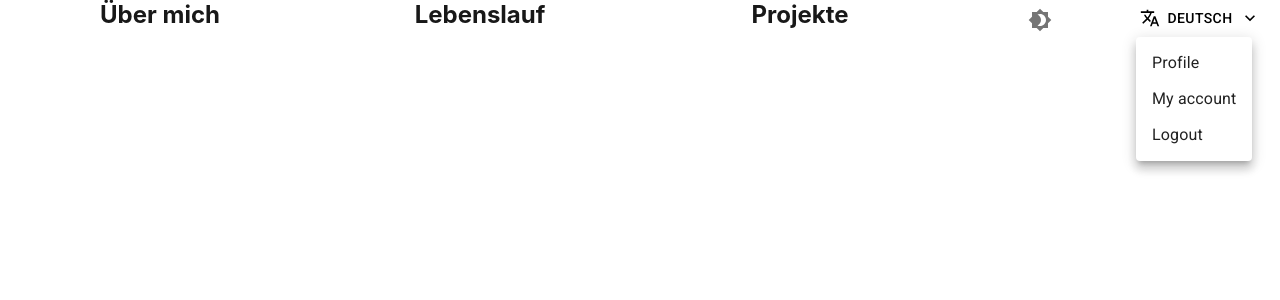
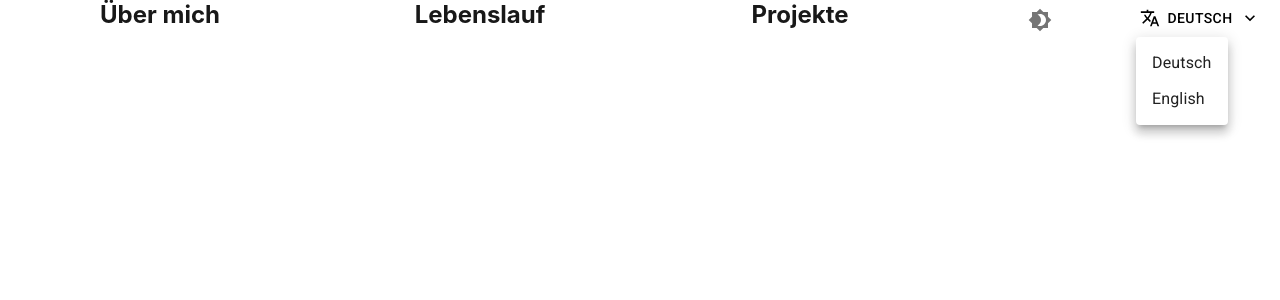
Before and after one commit to bennischober/mono.benjaminschober.de, a React (Create React App) app in the folder app/main-hp-app/: page / in a window 1280 px wide. Both pictures are taken after a click on the button "DEUTSCH". Shown: the top 300 px of the page. Built offline with nearby package versions, Linux system fonts and the light colour scheme.

Commit message:
LangeChange functional
- changes language JSON structure
- moved change language logic to app.jsx
- WIP: theme change (+ all material-ui components)

```diff
--- a/app/main-hp-app/src/App.jsx
+++ b/app/main-hp-app/src/App.jsx
@@ -7,7 +7,7 @@ import {ThemeProvider} from "@material-ui/core";
 
 // might change toggle theme functionality => calculated here and passed as argument (function) to child (Navbar)
 
-class App extends React.Component{
+class App extends React.Component {
     constructor(props) {
         super(props);
         this.handleLanguageChange = this.handleLanguageChange.bind(this);
@@ -18,6 +18,8 @@ class App extends React.Component{
     componentDidMount = () => {
         keepTheme();
         keepLanguage();
+
+        if (localStorage.getItem('language')) this.handleLanguageChange(localStorage.getItem('language'));
     }
 
     handleLanguageChange(lang) {
@@ -37,7 +39,8 @@ class App extends React.Component{
         return (
             <ThemeProvider theme={curTheme}>
                 <div className="App">
-                    <Navbar text={curLang} onLangChange={this.handleLanguageChange} onThemeChange={this.handleThemeChange}/>
+                    <Navbar text={curLang.nav} onLangChange={this.handleLanguageChange}
+                            onThemeChange={this.handleThemeChange}/>
                 </div>
             </ThemeProvider>
         );
--- a/app/main-hp-app/src/app/components/langToggle/index.jsx
+++ b/app/main-hp-app/src/app/components/langToggle/index.jsx
@@ -2,10 +2,14 @@ import React from 'react';
 import {Button, Menu, Tooltip} from "@material-ui/core";
 import TranslateIcon from "@material-ui/icons/Translate";
 import KeyboardArrowDownIcon from "@material-ui/icons/KeyboardArrowDown";
-import MenuItem from '@material-ui/core/MenuItem';
+import {MenuItems} from "./menuItems";
+import {getAllLanguageObjects} from "../../lang/languageRouter";
 
 export function LanguageToggle(props) {
     const text = props.text;
+    const langChange = props.onLangChange;
+    const menuData = getAllLanguageObjects();
+
     const [anchorEl, setAnchorEl] = React.useState(null);
     const open = Boolean(anchorEl);
     const handleClick = (event) => {
@@ -17,7 +21,7 @@ export function LanguageToggle(props) {
 
     return (
         <div>
-            <Tooltip title="Change Language">
+            <Tooltip title={text.tooltip}>
                 <Button
                     id="lang-button"
                     aria-controls="lang-menu"
@@ -25,8 +29,9 @@ export function LanguageToggle(props) {
                     aria-expanded={open ? 'true' : undefined}
                     onClick={handleClick}
                     startIcon={<TranslateIcon/>}
-                    endIcon={<KeyboardArrowDownIcon/>}>
-                    DEUTSCH
+                    endIcon={<KeyboardArrowDownIcon/>}
+                >
+                    {text.text}
                 </Button>
             </Tooltip>
             <Menu
@@ -38,9 +43,7 @@ export function LanguageToggle(props) {
                     'aria-labelledby': 'basic-button',
                 }}
             >
-                <MenuItem onClick={handleClose}>Profile</MenuItem>
-                <MenuItem onClick={handleClose}>My account</MenuItem>
-                <MenuItem onClick={handleClose}>Logout</MenuItem>
+                <MenuItems menuData={menuData} onLangChange={langChange} onMenuClose={handleClose}/>
             </Menu>
         </div>
     );
--- /dev/null
+++ b/app/main-hp-app/src/app/components/langToggle/menuItems.jsx
@@ -0,0 +1,17 @@
+import React from 'react';
+import {MenuItem} from "@material-ui/core";
+
+export function MenuItems(props) {
+    const menuData = props.menuData;
+    const menuClose = props.onMenuClose;
+    const langChange = props.onLangChange;
+
+    function handleOnClick(data) {
+        langChange(data);
+        menuClose();
+    }
+
+    return menuData.map((item) =>
+        <MenuItem id={item.key} key={item.key} onClick={() => handleOnClick(item.key)}>{item.display}</MenuItem>
+    );
+}
--- a/app/main-hp-app/src/app/components/navbar/index.jsx
+++ b/app/main-hp-app/src/app/components/navbar/index.jsx
@@ -1,6 +1,5 @@
 import React from "react";
 import {NavItems} from "./navItems";
-import {getCurrentLanguageText} from "../../lang/languageRouter";
 import {makeStyles} from "@material-ui/styles";
 
 const useStyles = makeStyles((theme) => ({
@@ -9,14 +8,16 @@ const useStyles = makeStyles((theme) => ({
     },
 }));
 
-export function Navbar() {
-    const txt = getCurrentLanguageText(); // MIGHT CHANGE TO DATABASE DATA!
+export function Navbar(props) {
+    const txt = props.text;
+    const onLangChange = props.onLangChange;
+    const onThemeChange = props.onThemeChange;
 
     const classes = useStyles();
 
     return(
         <nav className={classes.root}>
-            <NavItems text={txt}/>
+            <NavItems text={txt} onLangChange={onLangChange} onThemeChange={onThemeChange}/>
         </nav>
     );
 }
--- a/app/main-hp-app/src/app/components/navbar/navItems.jsx
+++ b/app/main-hp-app/src/app/components/navbar/navItems.jsx
@@ -9,17 +9,18 @@ import Grid from '@material-ui/core/Grid';
 
 export function NavItems(props) {
     const data = props.text;
-    console.log(data);
+    const onLangChange = props.onLangChange;
+    const onThemeChange = props.onThemeChange;
 
     return (
         <Grid container>
-            <Grid item xs={12} sm={3}><a href="#about" className="main-links">{data.nav.about}</a></Grid>
-            <Grid item xs={12} sm={3}><a href="#resume" className="main-links">{data.nav.resume}</a></Grid>
-            <Grid item xs={12} sm={3}><a href="#projects" className="main-links">{data.nav.projects}</a></Grid>
+            <Grid item xs={12} sm={3}><a href="#about" className="main-links">{data.about}</a></Grid>
+            <Grid item xs={12} sm={3}><a href="#resume" className="main-links">{data.resume}</a></Grid>
+            <Grid item xs={12} sm={3}><a href="#projects" className="main-links">{data.projects}</a></Grid>
             <Grid item xs={12} sm={3}>
                 <Grid container>
-                    <Grid item xs={12} sm={6}><ThemeToggle/></Grid>
-                    <Grid item xs={12} sm={6}><LanguageToggle/></Grid>
+                    <Grid item xs={12} sm={6}><ThemeToggle text={data.comps.btn.themeToggle} onThemeChange={onThemeChange}/></Grid>
+                    <Grid item xs={12} sm={6}><LanguageToggle text={data.comps.btn.langToggle} onLangChange={onLangChange}/></Grid>
                 </Grid>
             </Grid>
         </Grid>
--- a/app/main-hp-app/src/app/components/themeToggle/index.jsx
+++ b/app/main-hp-app/src/app/components/themeToggle/index.jsx
@@ -4,7 +4,9 @@ import BrightnessHighIcon from '@material-ui/icons/BrightnessHigh';
 import Brightness4Icon from '@material-ui/icons/Brightness4';
 import {IconButton, Tooltip} from "@material-ui/core";
 
-export function ThemeToggle() {
+export function ThemeToggle(props) {
+    const text = props.text;
+
     const [toggle, setToggle] = useState('light');
     let theme = localStorage.getItem('theme');
 
@@ -27,7 +29,7 @@ export function ThemeToggle() {
     }, [theme])
 
     return (
-        <Tooltip title="Toggle light/dark theme">
+        <Tooltip title={text.tooltip}>
             <IconButton
                 id="theme-button"
                 onClick={handleOnClick}>
--- a/app/main-hp-app/src/app/lang/de/de.json
+++ b/app/main-hp-app/src/app/lang/de/de.json
@@ -2,7 +2,18 @@
   "nav": {
     "about": "Über mich",
     "resume": "Lebenslauf",
-    "projects":  "Projekte"
+    "projects":  "Projekte",
+    "comps": {
+      "btn": {
+        "langToggle": {
+          "tooltip": "Sprache ändern",
+          "text": "DEUTSCH"
+        },
+        "themeToggle": {
+          "tooltip": "Dunkles/helles Design umschalten"
+        }
+      }
+    }
   },
   "introduction": {
     "intro":  "Hi!",
@@ -13,16 +24,5 @@
   "resume": {},
   "skills": {},
   "projects": {},
-  "footer": {},
-  "comps": {
-    "btn": {
-      "lang-toggle": {
-        "tooltip": "Sprache ändern",
-        "text": "DEUTSCH"
-      },
-      "theme-toggle": {
-        "tooltip": "Dunkles/helles Design umschalten"
-      }
-    }
-  }
+  "footer": {}
 }
--- a/app/main-hp-app/src/app/lang/en/en.json
+++ b/app/main-hp-app/src/app/lang/en/en.json
@@ -2,7 +2,18 @@
   "nav": {
     "about": "About",
     "resume": "Resume",
-    "projects":  "Projects"
+    "projects":  "Projects",
+    "comps": {
+      "btn": {
+        "langToggle": {
+          "tooltip": "Change Language",
+          "text": "ENGLISH"
+        },
+        "themeToggle": {
+          "tooltip": "Toggle light/dark theme"
+        }
+      }
+    }
   },
   "introduction": {
     "intro":  "Hi!",
@@ -13,16 +24,5 @@
   "resume": {},
   "skills": {},
   "projects": {},
-  "footer": {},
-  "comps": {
-    "btn": {
-      "lang-toggle": {
-        "tooltip": "Change Language",
-        "text": "ENGLISH"
-      },
-      "theme-toggle": {
-        "tooltip": "Toggle light/dark theme"
-      }
-    }
-  }
+  "footer": {}
 }
--- a/app/main-hp-app/src/app/lang/languageRouter.js
+++ b/app/main-hp-app/src/app/lang/languageRouter.js
@@ -55,6 +55,10 @@ export function changeLanguage(lang) {
     CURRENT_LANG = lang;
 }
 
+export function getAllLanguageObjects() {
+    return allLang;
+}
+
 export function getAllLangaugesDisplayName() {
     let names = [];
     allLang.forEach(element => names.fill(element.display));
--- a/app/main-hp-app/src/utils/languages.js
+++ b/app/main-hp-app/src/utils/languages.js
@@ -1,20 +1,14 @@
 import {changeLanguage, getCurrentLanguageText} from "../app/lang/languageRouter";
 
-function setLanguage(langName) {
+export function setLanguage(langName) {
     localStorage.setItem('language', langName);
     changeLanguage(langName);
 }
 
-function getLanguage() {
+export function getLanguage() {
     return getCurrentLanguageText();
 }
 
-function keepLanguage() {
-    if (localStorage.getItem('theme')) setLanguage(localStorage.getItem('theme'));
+export function keepLanguage() {
+    if (localStorage.getItem('language')) setLanguage(localStorage.getItem('language'));
 }
-
-module.exports = {
-    keepLanguage,
-    setLanguage,
-    getLanguage
-}
--- a/app/main-hp-app/src/utils/themes.js
+++ b/app/main-hp-app/src/utils/themes.js
@@ -27,9 +27,7 @@ function keepTheme() {
 }
 
 function overwriteMaterialDesign(isDark) {
-    if (isDark === 'dark') {
-        console.log("changed theme!");
-
+    if (isDark === 'dark1') { // just for debug, change to dark later!
         const theme = createTheme({
             components: {
                 MuiButton: {
```
